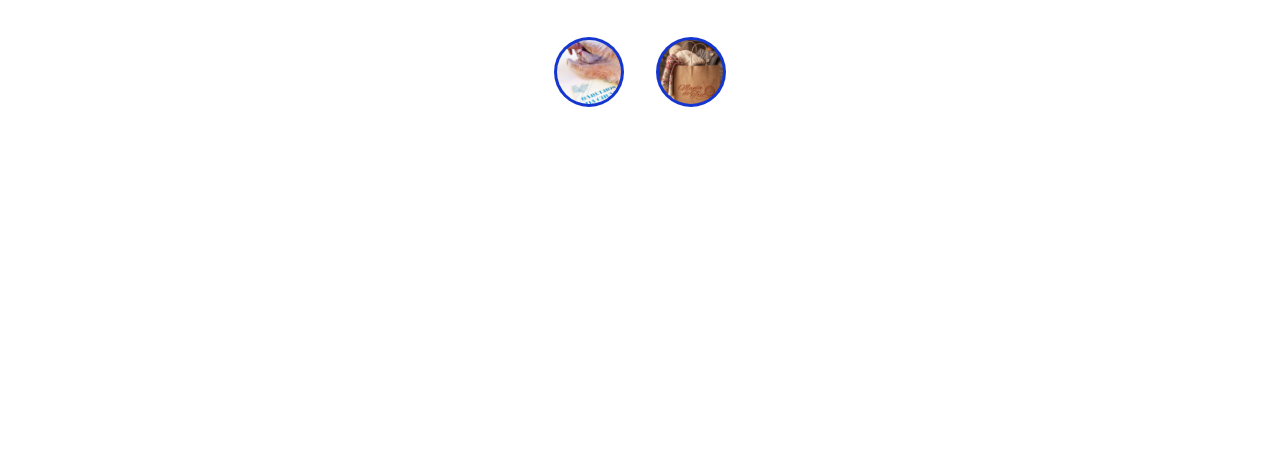
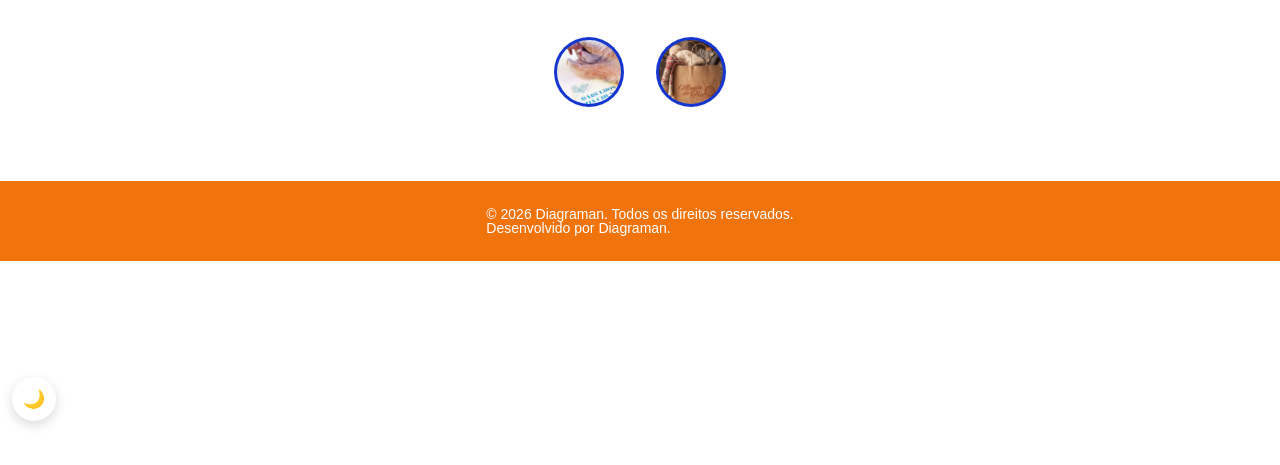
Before and after one commit to j2franklin/amostra-html, a plain HTML site: page portfolio/index.html in a window 1280 px wide. Shown: the part 283-748 px from the top of the page. Drawn offline with Linux system fonts and the light colour scheme; a web font is replaced by a local one.

Commit message:
Substituição de imagens e inclusão de novo livro. Inclusão de footer e sistema de claro e escuro

```diff
--- a/portfolio/index.html
+++ b/portfolio/index.html
@@ -7,13 +7,16 @@
 
     <!-- global styles -->
     <link rel="stylesheet" href="styles/fonts.css">
-    <link rel="stylesheet" href="styles/variables-day.css">
+    <link id="theme-variables" rel="stylesheet" href="styles/variables-day.css">
     <link rel="stylesheet" href="styles/reset.css">
     <link rel="stylesheet" href="styles/load.css">
     <link rel="stylesheet" href="styles/css.css">
 </head>
 <body>
     <header></header>
+
+    <button id="theme-toggle" aria-label="Alternar tema">🌙</button>
+
     <main>
 
         <section id="sec-quote">
@@ -52,8 +55,11 @@
         <div id="thumbnails" class="thumbnails"></div>
     </div>
 
+    <footer></footer>
+
 </body>
 <script src="js/load.js"></script>
+<script src="js/theme.js"></script>
 <script src="js/portfolio.js"></script>
 <script src="js/grid.js"></script>
 <script src="js/lightbox.js"></script>
--- a/portfolio/js/load.js
+++ b/portfolio/js/load.js
@@ -23,6 +23,15 @@ header.innerHTML = `
                 <li><a href="../contact.html">Contato</a></li>
             </ul>
         </nav>
+    </div>
+`;
+
+// load footer
+const footer = document.querySelector('footer');
+footer.innerHTML = `
+    <div class="footer-container">
+        <p>&copy; 2026 Diagraman. Todos os direitos reservados.</p>
+        <p>Desenvolvido por Diagraman.</p>
     </div>
 `;
 
--- a/portfolio/js/portfolio.js
+++ b/portfolio/js/portfolio.js
@@ -58,10 +58,11 @@ const portfolio = {
             folder: "img/editorial/scamonis/",
             cover: "cover.jpg",
             images: [
-                "pag01.jpg",
-                "pag03.jpg",
-                "pag04.jpg",
-                "pag05.jpg"
+                "exposition.jpg",
+                "folha-rosto.jpg",
+                "pagina-1.jpg",
+                "pagina-2.jpg",
+                "pagina-3.jpg"
             ]
         },
 
@@ -70,10 +71,11 @@ const portfolio = {
             folder: "img/editorial/contar-estrelas-no-ceu/",
             cover: "cover.jpg",
             images: [
-                "pag01.jpg",
-                "pag02.jpg",
-                "pag03.jpg",
-                "pag04.jpg"
+                "exposition.jpg",
+                "folha-rosto.jpg",
+                "pagina-1.jpg",
+                "pagina-2.jpg",
+                "pagina-3.jpg"
             ]
         }
     ],
--- /dev/null
+++ b/portfolio/js/theme.js
@@ -0,0 +1,24 @@
+const themeLink = document.querySelector("#theme-variables");
+const toggleBtn = document.querySelector("#theme-toggle");
+
+function setTheme(theme) {
+  themeLink.href =
+    theme === "night"
+      ? "styles/variables-night.css"
+      : "styles/variables-day.css";
+
+  toggleBtn.textContent = theme === "night" ? "☀️" : "🌙";
+
+  localStorage.setItem("theme", theme);
+}
+
+toggleBtn.addEventListener("click", () => {
+  const currentTheme =
+    themeLink.href.includes("night") ? "night" : "day";
+
+  setTheme(currentTheme === "day" ? "night" : "day");
+
+});
+
+const savedTheme = localStorage.getItem("theme") || "day";
+setTheme(savedTheme);
--- a/portfolio/styles/css.css
+++ b/portfolio/styles/css.css
@@ -191,6 +191,30 @@ nav#aba-trabalhos ul li:hover{
 .lightbox .thumbnails img:hover {
   opacity: 1;
 }
+
+/* trocar de tema */
+#theme-toggle {
+  position: fixed;
+  /*top: calc(var(--header-height, 56px) + 12px);*/
+  bottom: 96px;
+  left: 12px;
+  z-index: 999;
+
+  width: 44px;
+  height: 44px;
+
+  border: 0;
+  border-radius: 50%;
+
+  background: var(--color-bg-alt);
+  color: var(--color-text);
+
+  cursor: pointer;
+  font-size: 18px;
+
+  box-shadow: 0 4px 12px rgba(0,0,0,.15);
+}
+
 @media (min-width: 801px){
     #portfolio-grid .portfolio-item{
         width: 65%;
--- a/portfolio/styles/load.css
+++ b/portfolio/styles/load.css
@@ -6,6 +6,19 @@ header{
     width: 100%;
     height: 56px;
     background-color: var(--color-box-fill);
+}
+
+footer{
+    width: 100%;
+    height: 80px;
+    background-color: var(--color-box-fill);
+    display: flex;
+    justify-content: center;
+    align-items: center;
+    font-family: var(--font-primary);
+    color: var(--color-slogan);
+    font-size: 14px;
+    margin-top: 3em;
 }
 
 .logo-slogan figure {
@@ -52,6 +65,8 @@ header{
     transition: color 0.3s ease;
     color: var(--color-links-hover);
 }
+
+
 
 .slogan{
     font-family: 'Playfair Display', serif;
```
Also changed, not shown: portfolio/img/editorial/contar-estrelas-no-ceu/cover.JPG, portfolio/img/editorial/contar-estrelas-no-ceu/folha-rosto.jpg (added), portfolio/img/editorial/contar-estrelas-no-ceu/pagina-1.jpg (added), portfolio/img/editorial/contar-estrelas-no-ceu/pagina-2.jpg (added), portfolio/img/editorial/contar-estrelas-no-ceu/pagina-3.jpg (added), portfolio/img/editorial/scamonis/exposition.jpg (added), portfolio/img/editorial/scamonis/folha-rosto.jpg (added), 4 other files.
